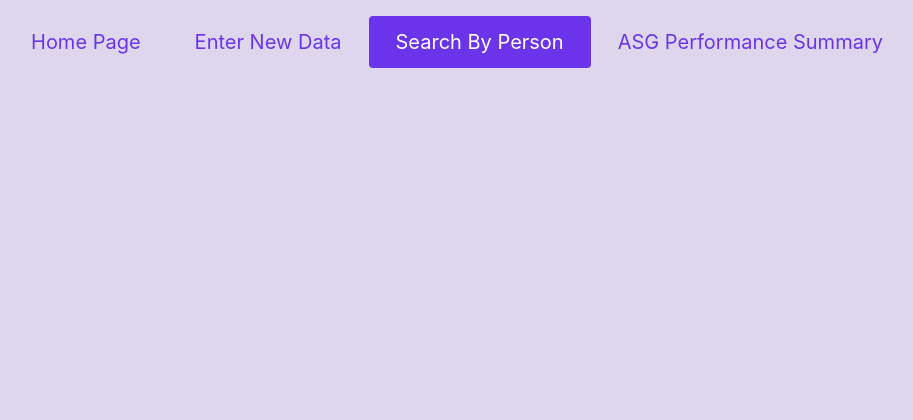
After one commit to patrickhoey20/asg-accountability, a Flask app: page /search_by_person in a window 1280 px wide. The commit adds this page. Shown: the top 420 px of the page, without its empty margins (183-1096 px from the left). Run offline with Flask 3, Linux system fonts and the light colour scheme.

```diff
--- a/app.py
+++ b/app.py
@@ -3,7 +3,7 @@ from flask_sqlalchemy import SQLAlchemy
 import os
 
 app = Flask(__name__)
-app.config['SQLALCHEMY_DATABASE_URI'] = os.environ["connection_string"]
+app.config['SQLALCHEMY_DATABASE_URI'] = 'postgresql://ybxcmsflpcwysh:76882f184b60711773adc88b8fecf8d947afc876278c2c260a6dc0ad785bd118@ec2-54-86-106-48.compute-1.amazonaws.com:5432/d3gh7rigg3clce'
 
 db = SQLAlchemy(app)
 
@@ -73,7 +73,14 @@ def home():
 
 @app.route("/data_entry")
 def data_entry():
-    return render_template('data_entry.html',stakeholders=stakeholders,admin=admin)
+    data = Accountability.query.order_by(Accountability.date.desc()).all()
+    stakeholders_and_dates = []
+    for row in data:
+        curr_row = {}
+        curr_row['date'] = row.date
+        curr_row['stakeholder'] = row.stakeholder
+        stakeholders_and_dates.append(curr_row)
+    return render_template('data_entry.html',stakeholders=stakeholders,admin=admin,stakeholders_and_dates=stakeholders_and_dates)
 
 @app.route("/data_submitted", methods=['POST'])
 def data_submitted():
@@ -110,4 +117,9 @@ def data_submitted():
                             asg_rating,recieveing_support,notes)
         db.session.add(reg)
         db.session.commit()
-    return render_template('data_submitted.html')
+    return render_template('data_submitted.html',stakeholders=stakeholders)
+
+@app.route("/search_by_person")
+def search_by_person():
+
+    return render_template('search_by_person.html')
--- a/templates/base.html
+++ b/templates/base.html
@@ -64,7 +64,7 @@
                <a id="data" class="nav-link" href="{{ url_for('data_entry') }}">Enter New Data</a>
             </li>
             <li class="nav-item">
-               <a id="person" class="nav-link" href="#">Search By Person</a>
+               <a id="person" class="nav-link" href="{{ url_for('search_by_person') }}">Search By Person</a>
             </li>
             <li class="nav-item">
                <a id="summary" class="nav-link" href="#">ASG Performance Summary</a>
--- /dev/null
+++ b/templates/search_by_person.html
@@ -0,0 +1,17 @@
+{% extends 'base.html' %}
+{% block content %}
+
+<script>
+    document.getElementById('home').className = 'nav-link';
+    document.getElementById('data').className = 'nav-link';
+    document.getElementById('person').className = 'nav-link active';
+    document.getElementById('person').href = 'javascript: void(0)';
+    document.getElementById('summary').className = 'nav-link';
+</script>
+
+<div class="content">
+
+</div>
+
+
+    {% endblock %}
```
Also changed, not shown: templates/data_entry.html (+22 -5 lines).
